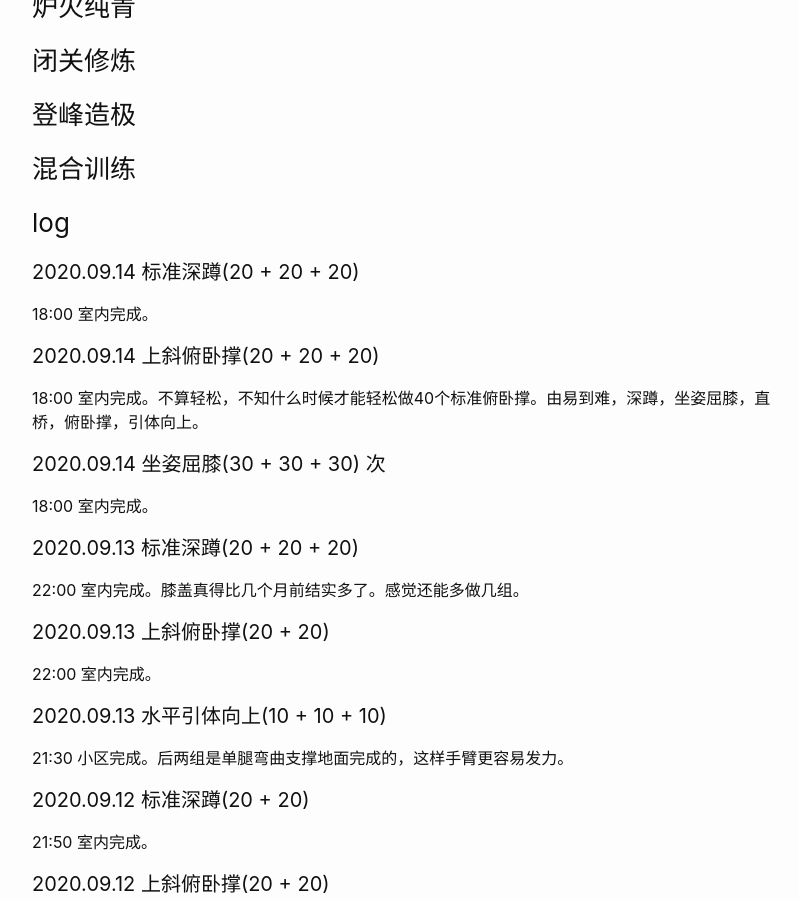
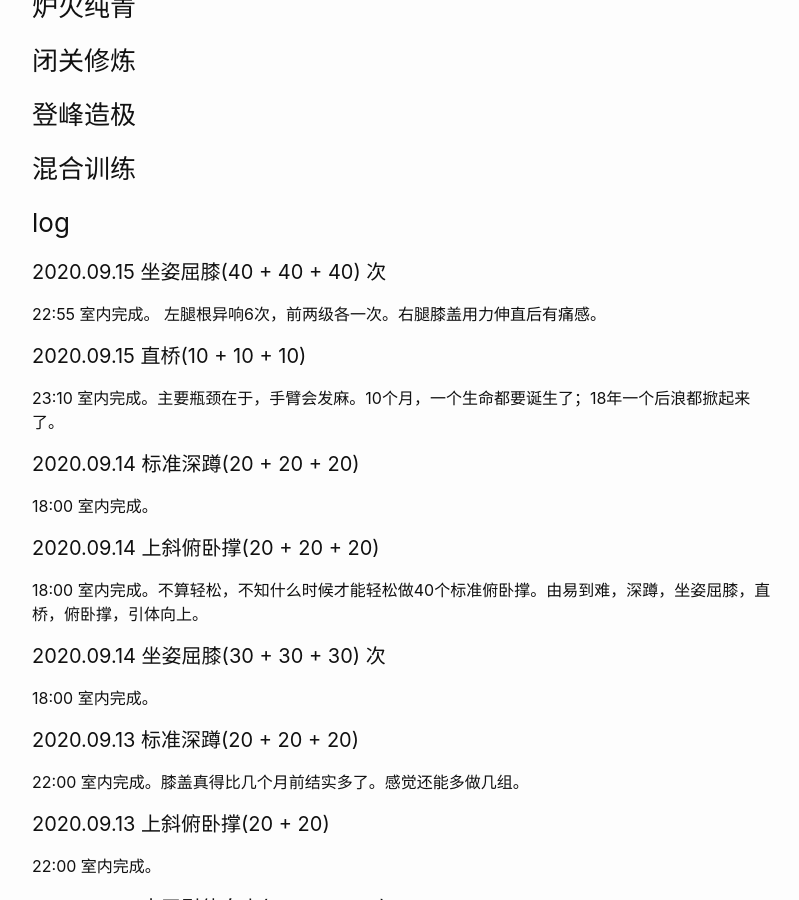
Before and after one commit to wangtiga/wangtiga.github.io, a Jekyll site: the page built from _previews/exercise.md, in a window 1280 px wide and 900 px high, scrolled down 653 px. Shown: the whole window, without its empty margins (238-1037 px from the left). Built offline with Jekyll 4.4.1, drawn with Linux system fonts in a browser that asks for light colours.

Commit message:
updated from notep

```diff
--- a/_previews/exercise.md
+++ b/_previews/exercise.md
@@ -29,6 +29,16 @@ tags:   todo
 
 
 ### log
+
+
+#### 2020.09.15 坐姿屈膝(40 + 40 + 40) 次
+
+22:55 室内完成。 左腿根异响6次，前两级各一次。右腿膝盖用力伸直后有痛感。
+
+#### 2020.09.15 直桥(10 + 10 + 10)
+
+23:10 室内完成。主要瓶颈在于，手臂会发麻。10个月，一个生命都要诞生了；18年一个后浪都掀起来了。
+
 
 
 #### 2020.09.14 标准深蹲(20 + 20 + 20)
```
